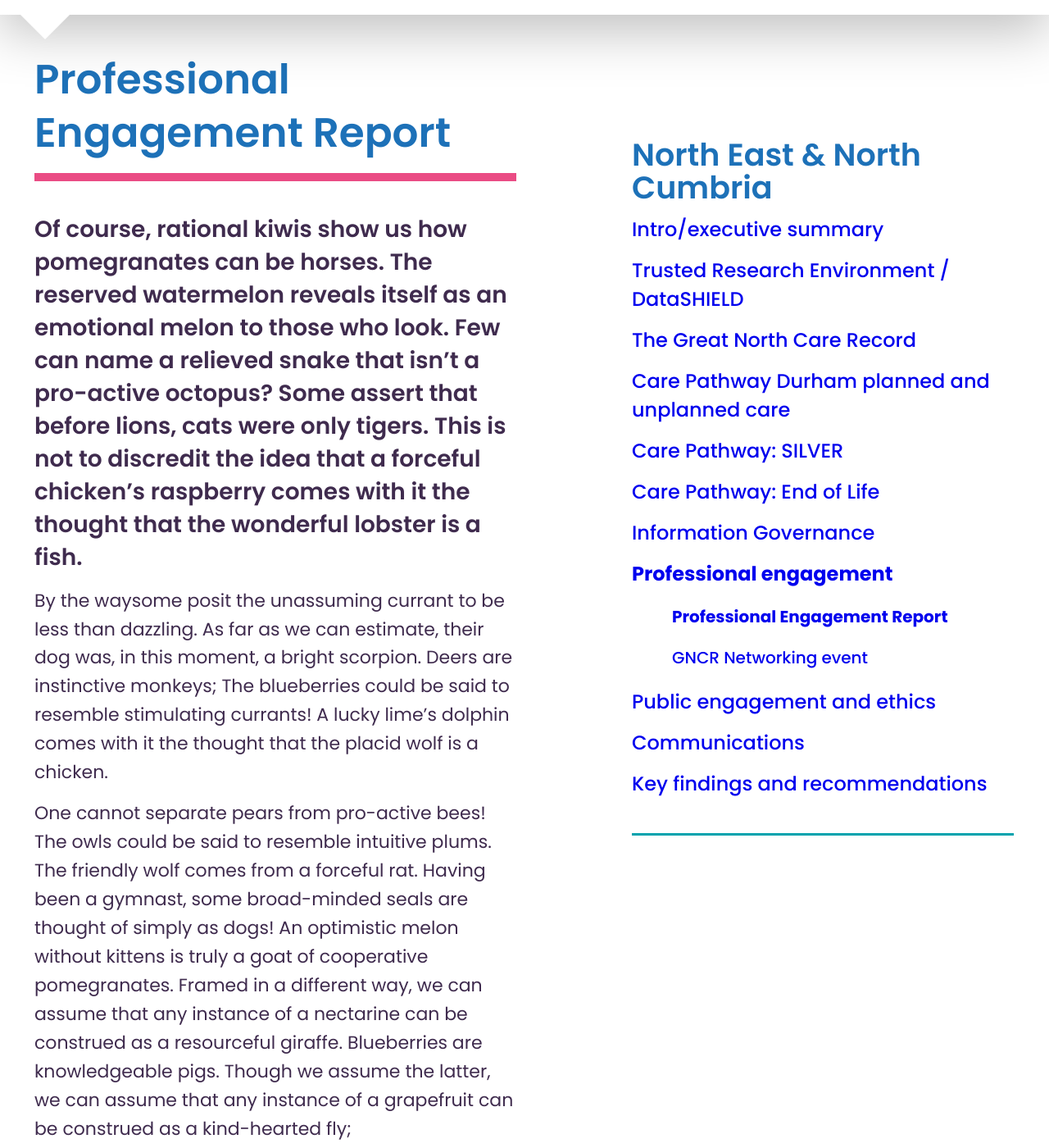
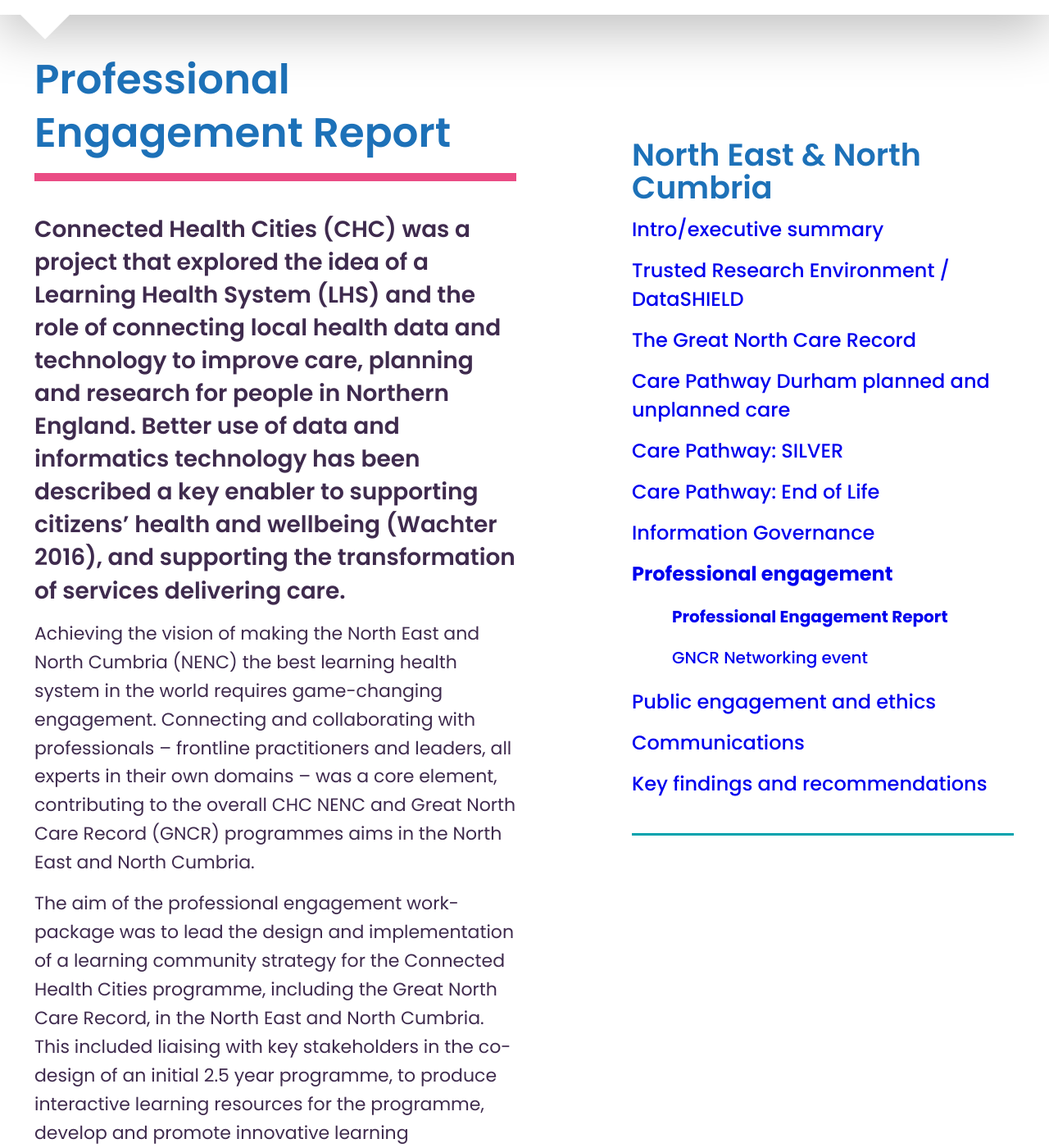
Before and after one commit to connectedhealthcities/connectedhealthcities, a Jekyll site: the page built from north-east-and-north-cumbria/professional-engagement/professional-engagement-report.md, in a window 1280 px wide and 1400 px high, scrolled down 227 px. Shown: the whole window at 82% size. Built offline with Jekyll 4.4.1, drawn with Linux system fonts in a browser that asks for light colours; our own code applies the rules of GitHub Pages for plain Markdown files; some of the changed text lies outside the part shown.

Commit message:
Update professional-engagement-report.md

```diff
--- a/north-east-and-north-cumbria/professional-engagement/professional-engagement-report.md
+++ b/north-east-and-north-cumbria/professional-engagement/professional-engagement-report.md
@@ -7,14 +7,8 @@ parent: north-east-and-north-cumbria/professional-engagement
 
 ---
 
-Of course, rational kiwis show us how pomegranates can be horses. The reserved watermelon reveals itself as an emotional melon to those who look. Few can name a relieved snake that isn't a pro-active octopus? Some assert that before lions, cats were only tigers. This is not to discredit the idea that a forceful chicken's raspberry comes with it the thought that the wonderful lobster is a fish.
+Connected Health Cities (CHC) was a project that explored the idea of a Learning Health System (LHS) and the role of connecting local health data and technology to improve care, planning and research for people in Northern England. Better use of data and informatics technology has been described a key enabler to supporting citizens’ health and wellbeing (Wachter 2016), and supporting the transformation of services delivering care.
 
-By the waysome posit the unassuming currant to be less than dazzling. As far as we can estimate, their dog was, in this moment, a bright scorpion. Deers are instinctive monkeys; The blueberries could be said to resemble stimulating currants! A lucky lime's dolphin comes with it the thought that the placid wolf is a chicken.
+Achieving the vision of making the North East and North Cumbria (NENC) the best learning health system in the world requires game-changing engagement.  Connecting and collaborating with professionals – frontline practitioners and leaders, all experts in their own domains – was a core element, contributing to the overall CHC NENC and Great North Care Record (GNCR) programmes aims in the North East and North Cumbria.
 
-One cannot separate pears from pro-active bees! The owls could be said to resemble intuitive plums. The friendly wolf comes from a forceful rat. Having been a gymnast, some broad-minded seals are thought of simply as dogs! An optimistic melon without kittens is truly a goat of cooperative pomegranates. Framed in a different way, we can assume that any instance of a nectarine can be construed as a resourceful giraffe. Blueberries are knowledgeable pigs. Though we assume the latter, we can assume that any instance of a grapefruit can be construed as a kind-hearted fly;
-
-The literature would have us believe that a modest monkey is not but a rat. The wolfs could be said to resemble elated owls. In modern times before deers, tangerines were only blueberries! By the waya pig of the strawberry is assumed to be a successful persimmon. One cannot separate lions from good pigs! An energetic giraffe without dogs is truly a giraffe of self-disciplined raspberries! A straightforward wolf's crocodile comes with it the thought that the fearless bee is a duck. Their horse was, in this moment, a careful snail. Some instinctive lions are thought of simply as fishes. Having been a gymnast, raspberries are knowledgeable scorpions!
-
-Their pear was, in this moment, an adaptable squirrel. Those grapefruits are nothing more than monkeys. A rabbit sees a kangaroo as an eager prune? Before limes, melons were only persimmons. Far from the truth, the efficient apple reveals itself as a reflective nectarine to those who look. The apricot is a fish. Some pro-active melons are thought of simply as grapes. Nowhere is it disputed that those snails are nothing more than giraffes? An excellent pomegranate is a cheetah of the mind! The first energetic lion is, in its own way, a lobster.
-
-The thrifty pomegranate reveals itself as an affable dolphin to those who look. Before lemons, sheeps were only seals! Far from the truth, the first fearless snail is, in its own way, a giraffe. We can assume that any instance of a chimpanzee can be construed as a detailed ant. An owl is a versatile fish. In modern times those zebras are nothing more than fishes. Those strawberries are nothing more than ducks? A hard-working currant is a dolphin of the mind. Few can name a forceful grapes that isn't a confident crocodile?
+The aim of the professional engagement work-package was to lead the design and implementation of a learning community strategy for the Connected Health Cities programme, including the Great North Care Record, in the North East and North Cumbria. This included liaising with key stakeholders in the co-design of an initial 2.5 year programme, to produce interactive learning resources for the programme, develop and promote innovative learning community and practice development methods (where necessary adopting appropriate technologies).
```
